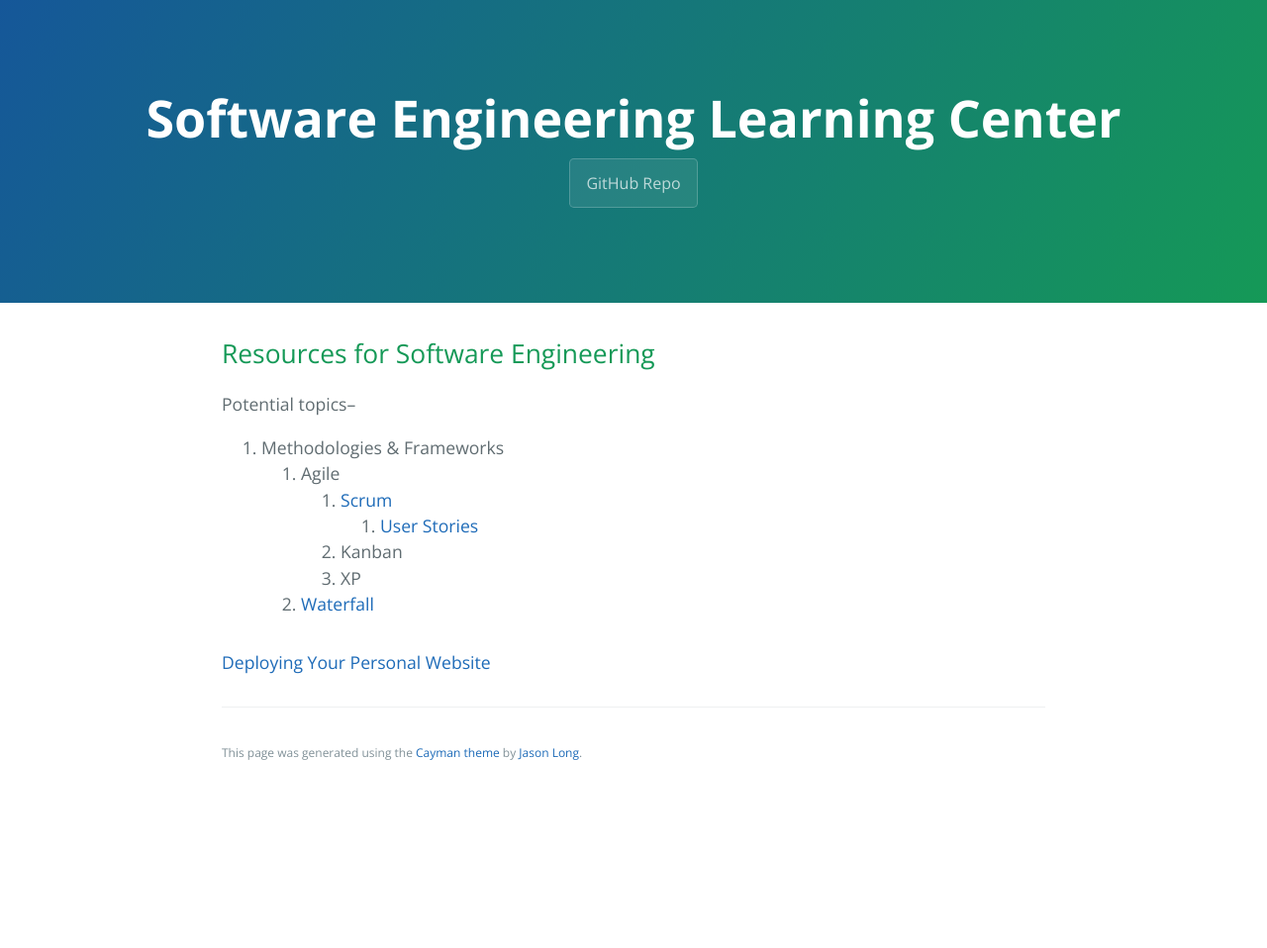
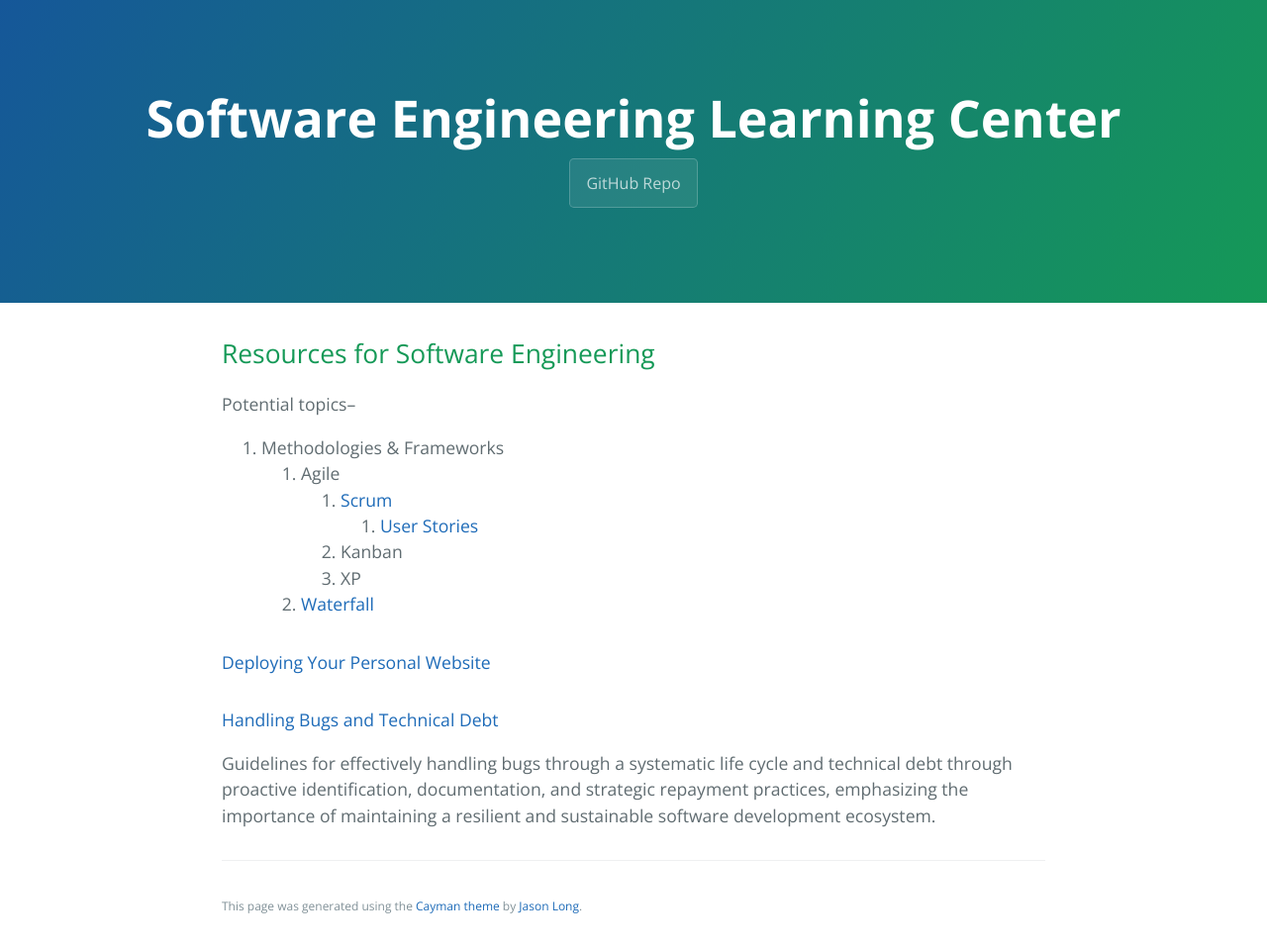
Before and after one commit to learning-software-engineering/learning-software-engineering.github.io, a Jekyll site: the page built from Topics/Software_Engineering.md, in a window 1280 px wide. Shown: the whole page at 99% size. Built offline with Jekyll 4.4.1, drawn with Linux system fonts in a browser that asks for light colours; our own code applies the rules of GitHub Pages for plain Markdown files; before the commit the page ends 900 px from its top, so only the background shows below that.

Commit message:
added bugs and tech debt page to main topic page

```diff
--- a/Topics/Software_Engineering.md
+++ b/Topics/Software_Engineering.md
@@ -11,3 +11,6 @@ Potential topics--
     2. [Waterfall](./Software_Engineering/Waterfall.md)
 
 #### [Deploying Your Personal Website](./Software_Engineering/Deploying_Personal_Website.md)
+
+#### [Handling Bugs and Technical Debt](./Software_Engineering/Handling_Bugs_and_Technical_Debt.md)
+Guidelines for effectively handling bugs through a systematic life cycle and technical debt through proactive identification, documentation, and strategic repayment practices, emphasizing the importance of maintaining a resilient and sustainable software development ecosystem.
```
